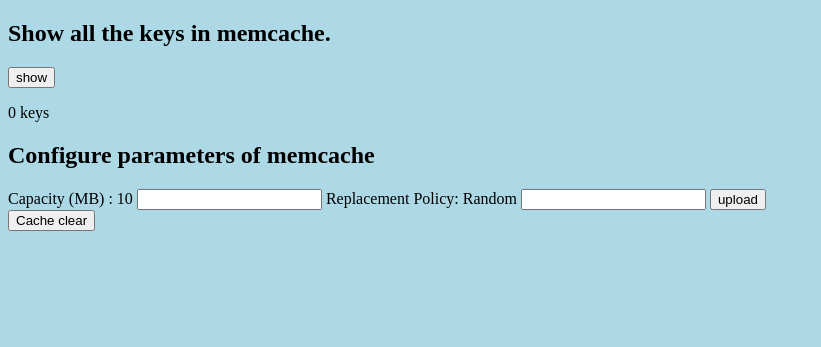
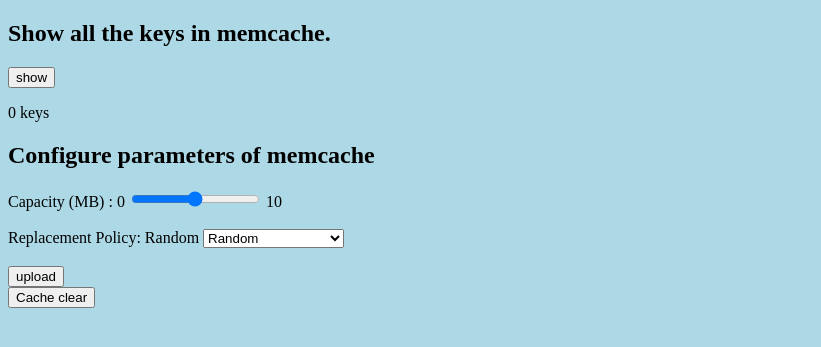
Before and after one commit to hazelduan/webapp, a Flask app: page /memcache_option in a window 1280 px wide. Shown: the top 347 px of the page, without its empty margins (0-821 px from the left). Run offline with Flask 3, Linux system fonts and the light colour scheme.

Commit message:
change memcache options

```diff
--- a/app/templates/memcache_option.html
+++ b/app/templates/memcache_option.html
@@ -14,10 +14,18 @@
 
     <form action="{{url_for('MemcacheOption')}}" method='post'>
         <h2>Configure parameters of memcache</h2>
-        <label>Capacity (MB) : {{mem_size}}</label>
-        <input type="text" name="capacity" />
-        <label>Replacement Policy: {{replace_policy}}</label>
-        <input type="text" name="policy" />
+        <label>Capacity (MB) : </label>
+        0
+        <input type="range" min="0" max="{{mem_size}}" name="capacity" />
+        {{mem_size}}
+        <br>
+        <br>
+        <label for="policy">Replacement Policy: {{replace_policy}}</label>
+        <select name="policy" id="policy">
+            <option value="random">Random</option>
+            <option value="LRU">Less Recently Used</option>
+        </select>
+          <br><br>
         <input type="submit" value="upload" />
     </form>
 
```
Also changed, not shown: app/static/images/截屏2023-01-21 22.09.55.png (added).
